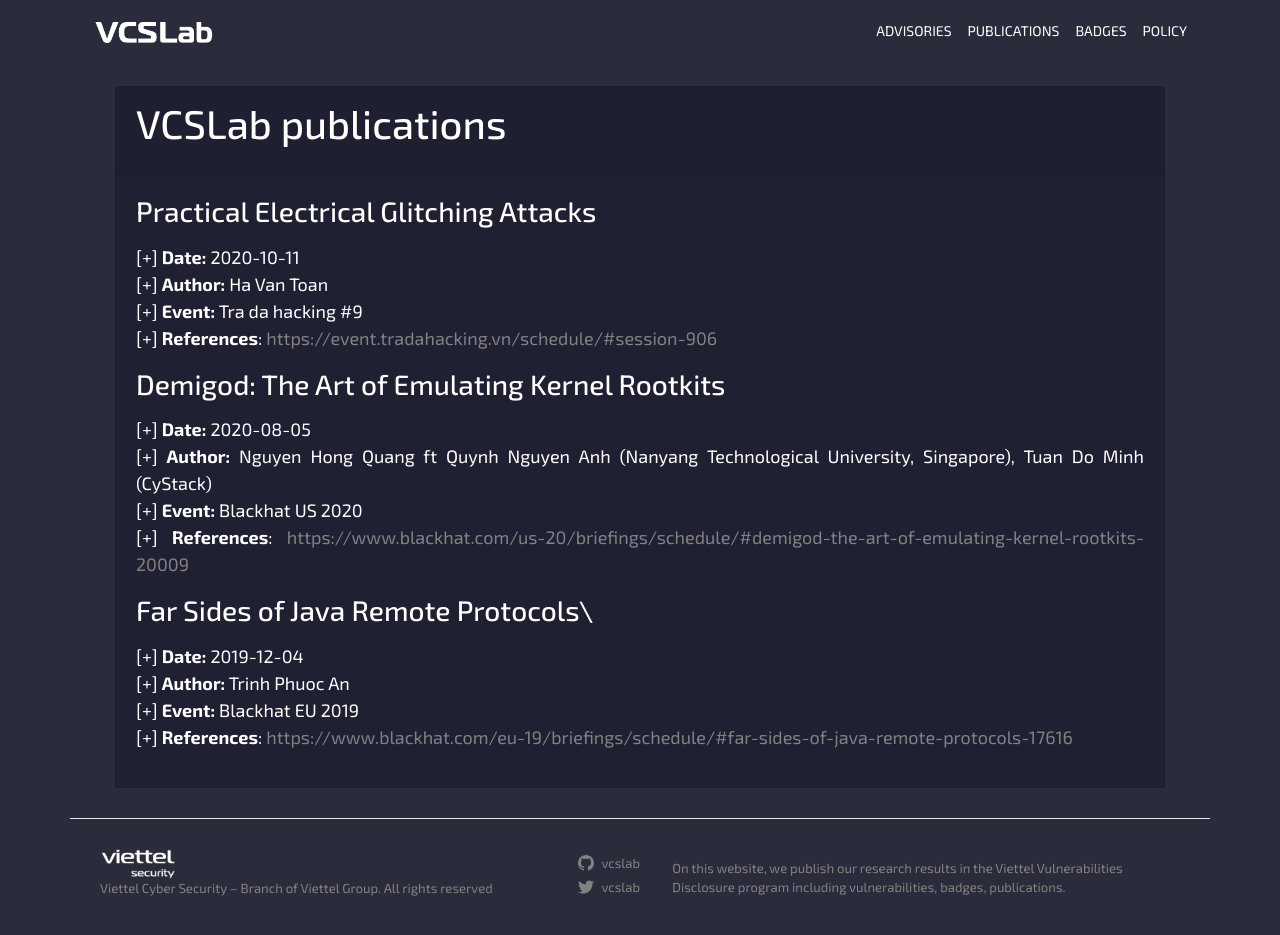
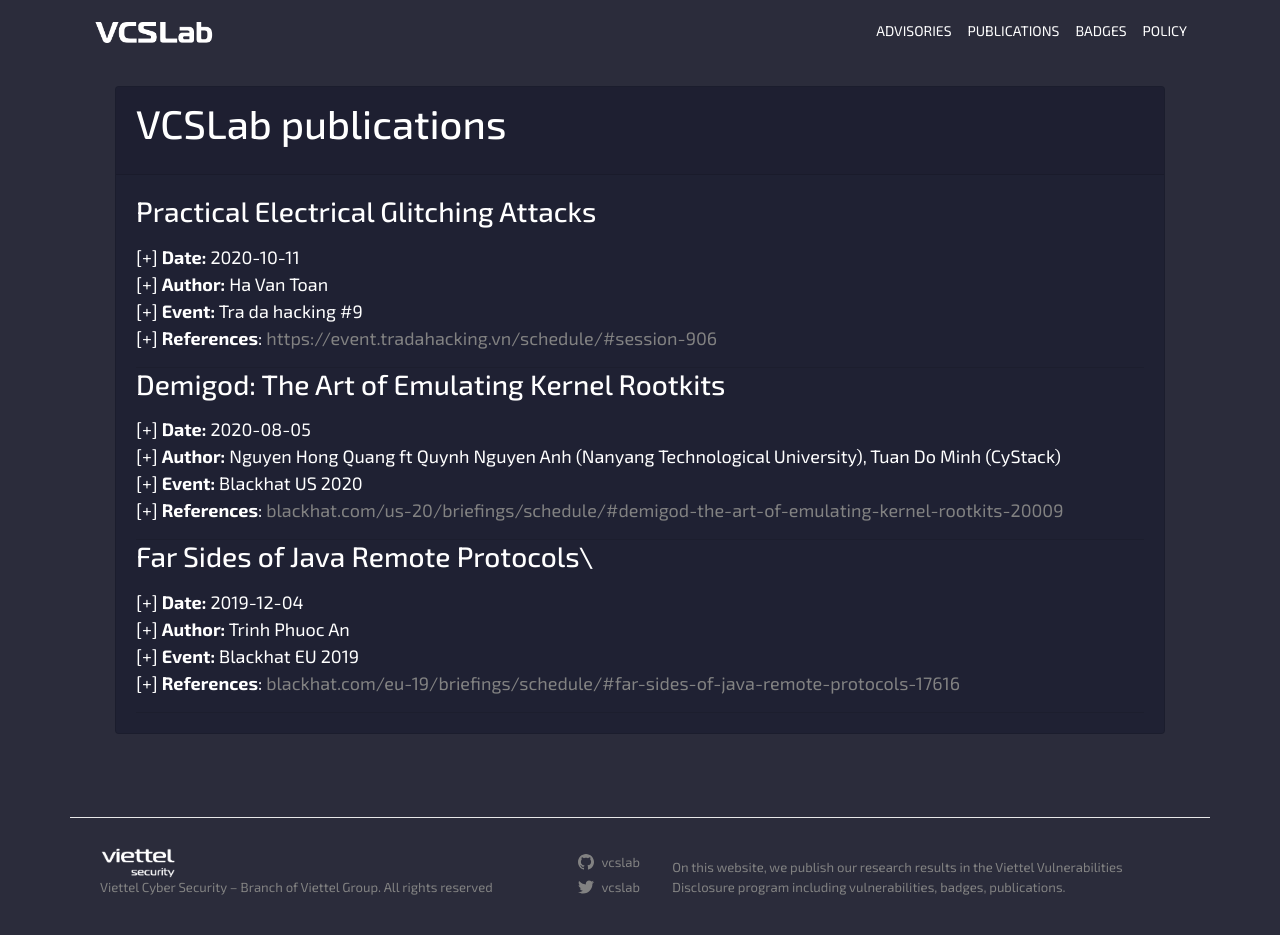
Before and after one commit to vcslab/vcslab.github.io, a Jekyll site: the page built from publications.md, in a window 1280 px wide and 958 px high. Shown: the top 935 px of the window. Built offline with Jekyll 4.4.1, drawn with Linux system fonts in a browser that asks for light colours; nearby versions of some CDN libraries; some of the changed lines change nothing that is shown.

Commit message:
Update publications.md

```diff
--- a/publications.md
+++ b/publications.md
@@ -17,9 +17,9 @@
 ### Demigod: The Art of Emulating Kernel Rootkits
 
 > [+] **Date:** 2020-08-05\
-> [+] **Author:** Nguyen Hong Quang ft Quynh Nguyen Anh (Nanyang Technological University, Singapore), Tuan Do Minh (CyStack)\
+> [+] **Author:** Nguyen Hong Quang ft Quynh Nguyen Anh (Nanyang Technological University), Tuan Do Minh (CyStack)\
 > [+] **Event:** Blackhat US 2020\
-> [+] **References**: [https://www.blackhat.com/us-20/briefings/schedule/#demigod-the-art-of-emulating-kernel-rootkits-20009](https://www.blackhat.com/us-20/briefings/schedule/#demigod-the-art-of-emulating-kernel-rootkits-20009)
+> [+] **References**: [blackhat.com/us-20/briefings/schedule/#demigod-the-art-of-emulating-kernel-rootkits-20009](https://www.blackhat.com/us-20/briefings/schedule/#demigod-the-art-of-emulating-kernel-rootkits-20009)
 
 
 ---
@@ -29,6 +29,6 @@
 > [+] **Date:** 2019-12-04\
 > [+] **Author:** Trinh Phuoc An\
 > [+] **Event:** Blackhat EU 2019\
-> [+] **References**: [https://www.blackhat.com/eu-19/briefings/schedule/#far-sides-of-java-remote-protocols-17616](https://www.blackhat.com/eu-19/briefings/schedule/#far-sides-of-java-remote-protocols-17616)
+> [+] **References**: [blackhat.com/eu-19/briefings/schedule/#far-sides-of-java-remote-protocols-17616](https://www.blackhat.com/eu-19/briefings/schedule/#far-sides-of-java-remote-protocols-17616)
 
 ---
```
